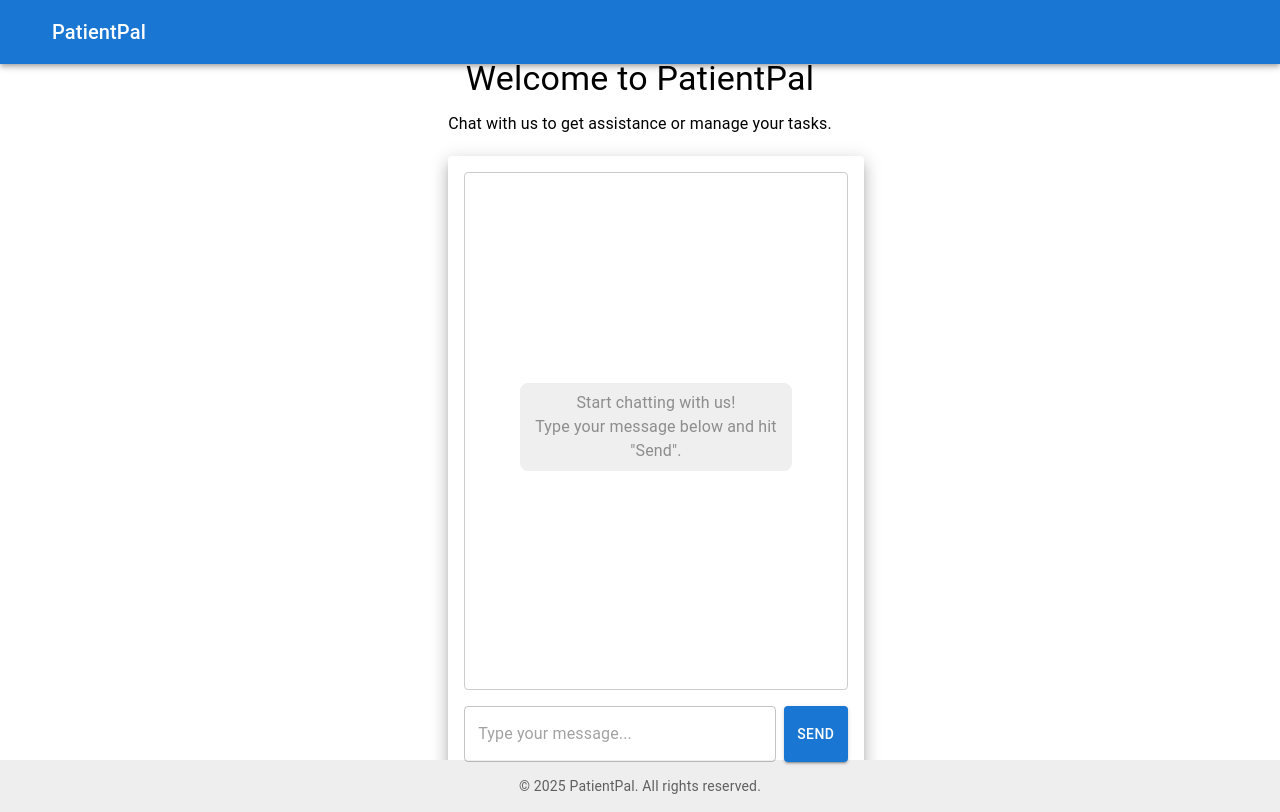
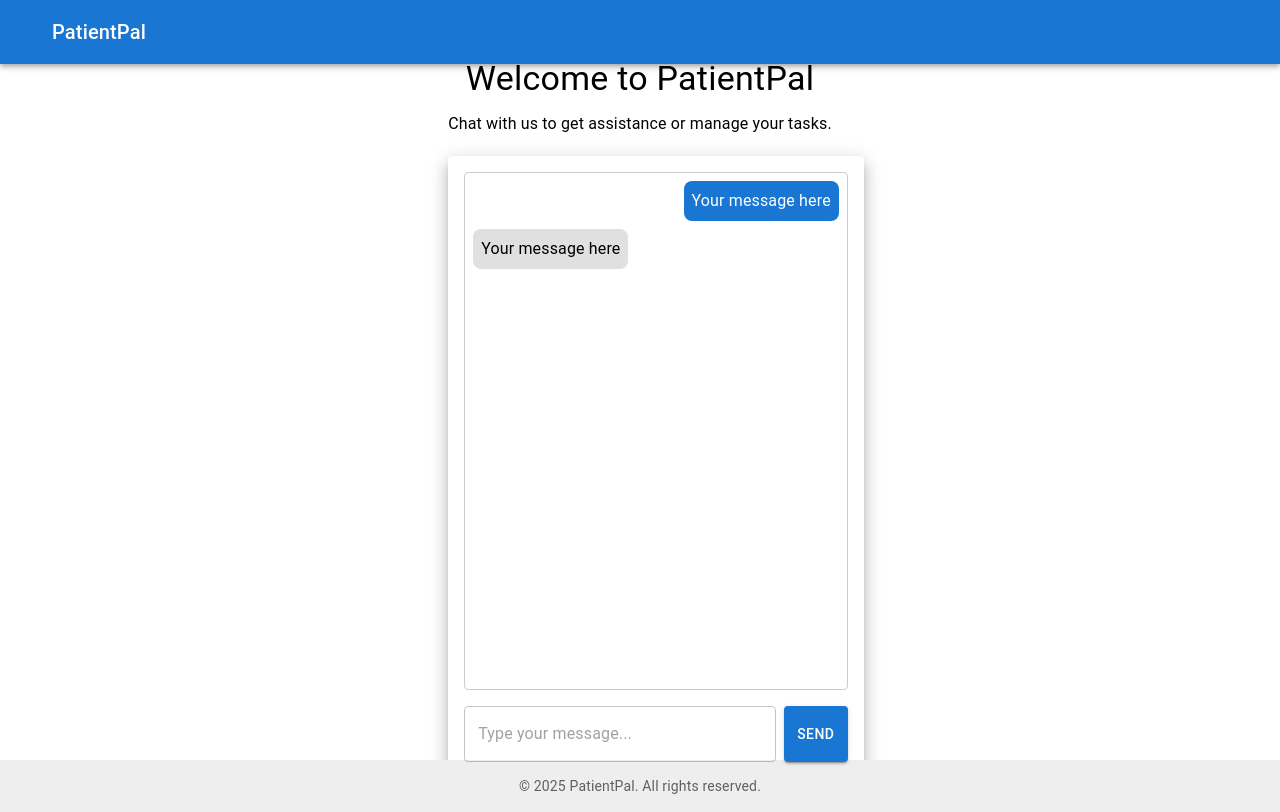
Before and after one commit to MirasSafadi/PatientPal-frontend, a React (Create React App) app in the folder patient-pal/: page / in a window 1280 px wide. Built offline with nearby package versions, Linux system fonts and the light colour scheme; some icons are missing.

Commit message:
update HomePage

```diff
--- a/patient-pal/src/Pages/HomePage.jsx
+++ b/patient-pal/src/Pages/HomePage.jsx
@@ -3,14 +3,14 @@ import { Box, Typography, TextField, Button, Paper } from "@mui/material";
 
 function HomePage() {
     // State to manage chat messages and input
-    // const [messages, setMessages] = useState([{
-    //     text: "Your message here", // The content of the message
-    //     sender: "user"            // Indicates the sender (e.g., "user")
-    // }, {
-    //     text: "Your message here",
-    //     sender: "bot"            // Indicates the sender (e.g., "user")
-    // }]);
-    const [messages, setMessages] = useState([]);
+    const [messages, setMessages] = useState([{
+        text: "Your message here", // The content of the message
+        sender: "user"            // Indicates the sender (e.g., "user")
+    }, {
+        text: "Your message here",
+        sender: "bot"            // Indicates the sender (e.g., "user")
+    }]);
+    // const [messages, setMessages] = useState([]);
     const [input, setInput] = useState("");
 
     const handleSendMessage = () => {
```
